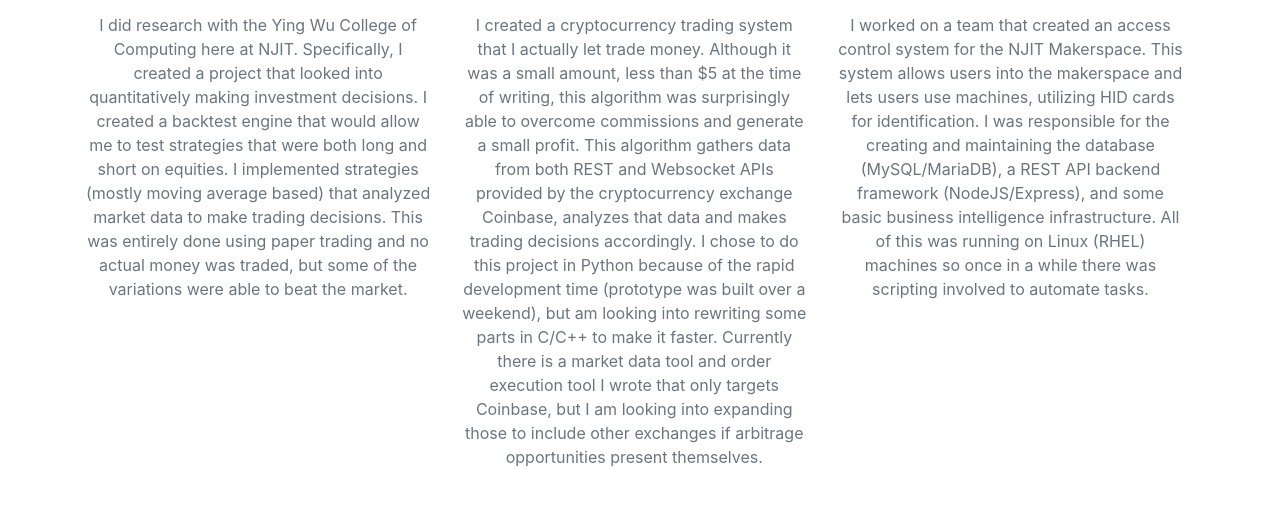
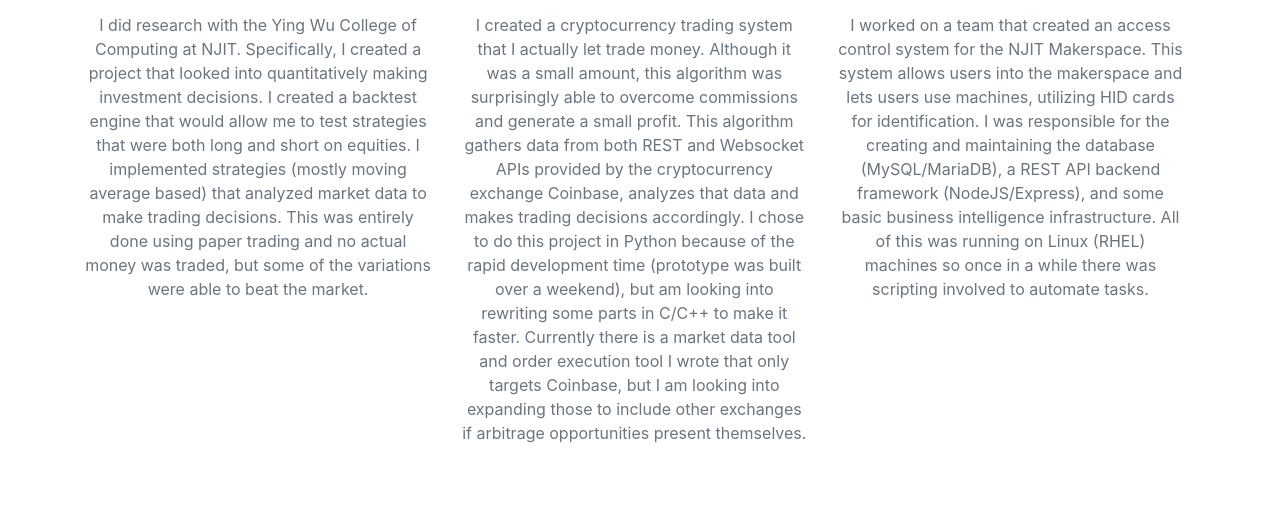
Before and after one commit to computertechhasan/profile, a website with bundled scripts: page index.html in a window 1280 px wide. Shown: the part 1659-2164 px from the top of the page. Built offline with nearby package versions, Linux system fonts and the light colour scheme.

Commit message:
Update index.html
Small change

```diff
--- a/index.html
+++ b/index.html
@@ -96,14 +96,14 @@
             <div class="service-box mt-5 mx-auto">
               <i class="fa fa-4x fa fa-check-square-o text-primary mb-3 sr-icons"></i>
               <h3 class="mb-3">Quantative Stock Selection</h3>
-              <p class="text-muted mb-0">I did research with the Ying Wu College of Computing here at NJIT. Specifically, I created a project that looked into quantitatively making investment decisions. I created a backtest engine that would allow me to test strategies that were both long and short on equities. I implemented strategies (mostly moving average based) that analyzed market data to make trading decisions. This was entirely done using paper trading and no actual money was traded, but some of the variations were able to beat the market.</p>
+              <p class="text-muted mb-0">I did research with the Ying Wu College of Computing at NJIT. Specifically, I created a project that looked into quantitatively making investment decisions. I created a backtest engine that would allow me to test strategies that were both long and short on equities. I implemented strategies (mostly moving average based) that analyzed market data to make trading decisions. This was entirely done using paper trading and no actual money was traded, but some of the variations were able to beat the market.</p>
             </div>
           </div>
           <div class="col-lg-3 col-md-3 text-center">
             <div class="service-box mt-5 mx-auto">
               <i class="fa fa-4x fa fa-check-square-o text-primary mb-3 sr-icons"></i>
               <h3 class="mb-3">Algorithmic Cryptocurrency Trading</h3>
-              <p class="text-muted mb-0">I created a cryptocurrency trading system that I actually let trade money. Although it was a small amount, less than $5 at the time of writing, this algorithm was surprisingly able to overcome commissions and generate a small profit. This algorithm gathers data from both REST and Websocket APIs provided by the cryptocurrency exchange Coinbase, analyzes that data and makes trading decisions accordingly. I chose to do this project in Python because of the rapid development time (prototype was built over a weekend), but am looking into rewriting some parts in C/C++ to make it faster. Currently there is a market data tool and order execution tool I wrote that only targets Coinbase, but I am looking into expanding those to include other exchanges if arbitrage opportunities present themselves.</p>
+              <p class="text-muted mb-0">I created a cryptocurrency trading system that I actually let trade money. Although it was a small amount, this algorithm was surprisingly able to overcome commissions and generate a small profit. This algorithm gathers data from both REST and Websocket APIs provided by the cryptocurrency exchange Coinbase, analyzes that data and makes trading decisions accordingly. I chose to do this project in Python because of the rapid development time (prototype was built over a weekend), but am looking into rewriting some parts in C/C++ to make it faster. Currently there is a market data tool and order execution tool I wrote that only targets Coinbase, but I am looking into expanding those to include other exchanges if arbitrage opportunities present themselves.</p>
             </div>
           </div>
           <div class="col-lg-3 col-md-3 text-center">
```
